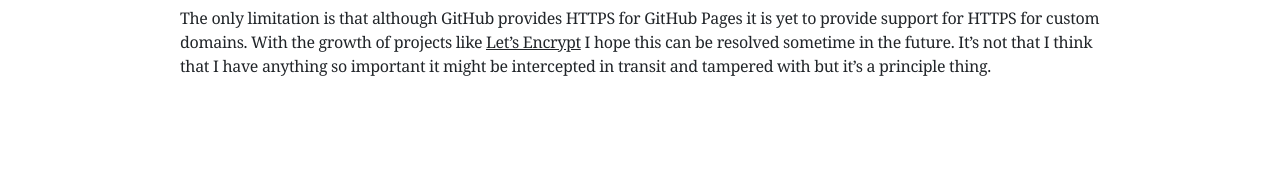
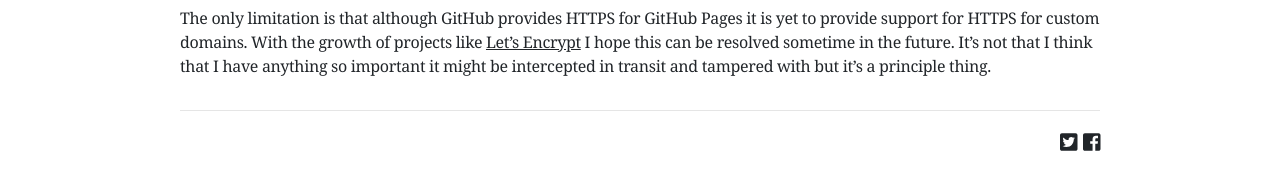
Before and after one commit to MitchellCash/mitchellcash.com, a Jekyll site: the page built from _posts/2016-09-04-first-post.markdown, in a window 1280 px wide. Shown: the part 371-561 px from the top of the page. Built offline with Jekyll 4.4.1, drawn with Linux system fonts in a browser that asks for light colours; nearby versions of some CDN libraries.

Commit message:
Add Twitter and Facebook sharing buttons to posts

```diff
--- a/_includes/layout/base/footer-js.html
+++ b/_includes/layout/base/footer-js.html
@@ -1,6 +1,6 @@
 <script src="/assets/js/jquery-3.3.1.slim.min.js"></script>
 <script src="/assets/js/popper-1.14.0.min.js"></script>
 <script src="/assets/js/bootstrap-4.1.0.min.js"></script>
-{% if page.title contains 'Contact' %}
+{% if page.layout == 'post' or page.title == 'Contact' %}
 <script defer src="https://use.fontawesome.com/releases/v5.0.10/js/all.js" integrity="sha384-slN8GvtUJGnv6ca26v8EzVaR9DC58QEwsIk9q1QXdCU8Yu8ck/tL/5szYlBbqmS+" crossorigin="anonymous"></script>
 {% endif %}
--- a/_layouts/post.html
+++ b/_layouts/post.html
@@ -2,7 +2,7 @@
 layout: base
 ---
 
-<div class="row justify-content-center">
+<div class="row justify-content-center mb-3">
     <div class="col-10">
         <p><small class="text-muted">{{ page.date | date: "%-d %B %Y" }}</small></p>
 
@@ -13,3 +13,18 @@ layout: base
         </article>
     </div>
 </div>
+
+<div class="row justify-content-center mb-3">
+    <div class="col-10">
+        <hr class="mb-0 mt-0"></hr>
+    </div>
+</div>
+
+<div class="row justify-content-center mb-3">
+    <div class="col-10">
+        <span class="float-right lead text-body">
+            <a class="text-body" href="https://twitter.com/intent/tweet?text={{ "“" | uri_escape }}{{ page.title | uri_escape }}{{ "”" | uri_escape }}{{ " by @Mitch_Cash " | uri_escape }}{{ site.url }}{{ page.url }}" target="_blank" title="Share on Twitter"><i class="fab fa-twitter-square"></i></a>
+            <a class="text-body" href="https://www.facebook.com/sharer/sharer.php?u={{ site.url }}{{ page.url }}" target="_blank" title="Share on Facebook"><i class="fab fa-facebook-square"></i></a>
+        </span>
+    </div>
+</div>
```
